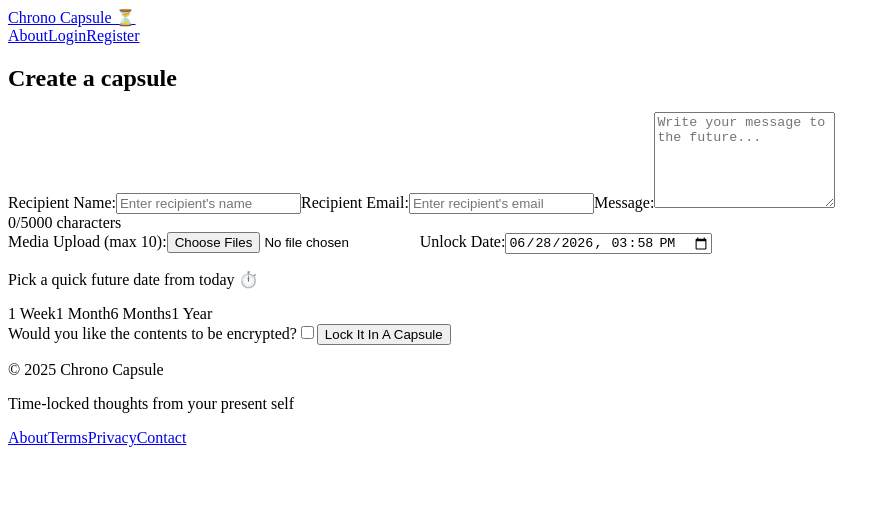
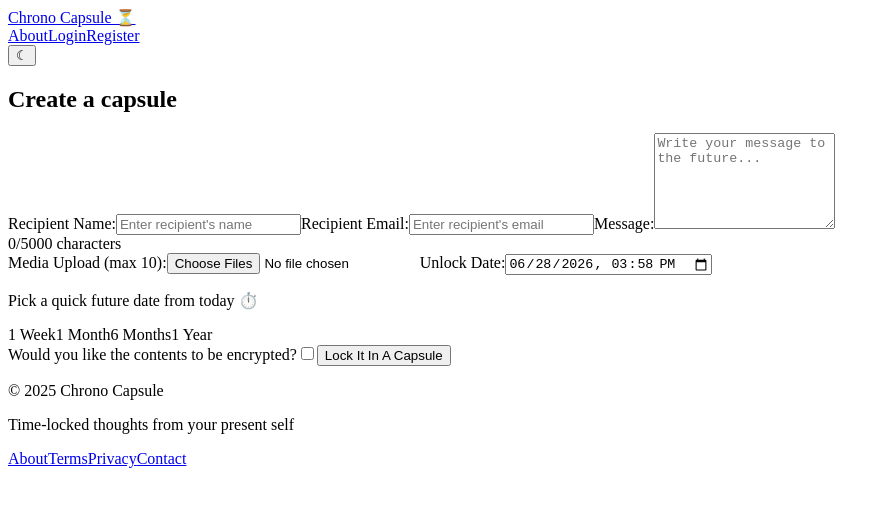
Before and after one commit to PuneetGopinath/chrono-capsule, a React app: page /create in a window 1280 px wide. Shown: the top 506 px of the page, without its empty margins (0-890 px from the left). Built offline with nearby package versions, Linux system fonts and the light colour scheme; the HTML template or start-up script is replaced by a standard one.

Commit message:
feat: implement dark mode toggle and import google font "Inter"

```diff
--- a/src/client/App.jsx
+++ b/src/client/App.jsx
@@ -1,4 +1,5 @@
 import { BrowserRouter, Routes, Route } from "react-router-dom";
+import { useEffect } from "react";
 
 import Header from "./components/Header";
 import Home from "./components/Home";
@@ -7,6 +8,10 @@ import Dashboard from "./components/Dashboard";
 import Footer from "./components/Footer";
 
 export default function App() {
+    useEffect(() => {
+        document.body.classList.add("dark"); // starts in dark mode
+    }, []);
+
     return (
         <>
             <BrowserRouter>
--- a/src/client/components/Header.jsx
+++ b/src/client/components/Header.jsx
@@ -1,6 +1,14 @@
 import { Link } from "react-router-dom";
+import { useState } from "react";
 
 export default function Header() {
+    const [ isDark, setIsDark ] = useState(true);
+
+    const toggleTheme = () => {
+        document.body.classList.toggle("dark");
+        setIsDark(document.body.classList.contains("dark"));
+    };
+
     return (
         <header className="header">
             <div className="brand">
@@ -11,6 +19,11 @@ export default function Header() {
                 <Link to="/login">Login</Link>
                 <Link to="/register">Register</Link>
             </nav>
+            <button className="theme-toggle" onClick={toggleTheme} aria-label="Toggle dark mode">
+                <span className="icon" role="icon" aria-label="theme icon">
+                    {isDark ? "☾" : "☀"}
+                </span>
+            </button>
         </header>
     );
 };
--- a/src/client/index.css
+++ b/src/client/index.css
@@ -2,20 +2,56 @@
     box-sizing: border-box;
 }
 
+:root {
+    /* Colors for light theme */
+    --bg: #f8f9fa;
+    --bg-header: #fefefe;
+    --bg-body: #ffffff;
+    --bg-footer: #f1f3f6;
+    --bg-darker: #bcbcbc;
+    --header-border: #ddd;
+    --light-text: #444;
+    --darker-text: #333;
+    --nav-links-hover: #0077ff;
+    --text: #1a1a1a;
+    --border: #ccc;
+    --accent: #4a90e2;
+    --accent-hover: #3c7ad9;
+    --chip-bg: #e9ecef;
+    --chip-text: #333;
+}
+
+body.dark {
+    /* Colors for dark theme */
+    --bg: #121212;
+    --bg-header: #1e1e1e;
+    --bg-body: #1a1a1a;
+    --bg-footer: #181818;
+    --bg-darker: #434343;
+    --header-border: #333;
+    --light-text: #b0b0b0;
+    --darker-text: #e0e0e0;
+    --text: #f5f5f5;
+    --border: #444;
+    --chip-bg: #2a2a2a;
+    --chip-text: #e0e0e0;
+}
+
 body {
     margin: 0;
-    font-family: "Segoe UI", sans-serif;
-    background-color: #f8f9fa;
-    color: #1e1e1e;
+    font-family: "Inter", sans-serif;
+    background-color: var(--bg);
+    color: var(--text);
+    line-height: 1.6;
+    transition: background-color 0.3s ease, color 0.3s ease;
 }
 
 .header {
     display: flex;
-    justify-content: space-between;
     align-items: center;
     padding: 1.25rem 2rem;
-    background-color: #fefefe;
-    border-bottom: 1px solid #ddd;
+    background-color: var(--bg-header);
+    border-bottom: 1px solid var(--header-border);
     font-family: "Inter", sans-serif;
     position: sticky;
     top: 0;
@@ -26,33 +62,53 @@ body {
     font-size: 1.3rem;
     font-weight: 700;
     text-decoration: none;
-    color: #1a1a1a;
+    color: var(--text);
 }
 
 .nav-links {
     display: flex;
     gap: 1.25rem;
+    margin-left: auto;
+    margin-right: 0.5rem;
 }
 
 .nav-links a {
-    color: #444;
+    color: var(--light-text);
     font-weight: 500;
     text-decoration: none;
     transition: color 0.2s ease;
 }
 
 .nav-links a:hover {
-    color: #0077ff;
+    color: var(--nav-links-hover);
+}
+
+.theme-toggle {
+    background-color: transparent;
+    border: none;
+    font-size: 1.25rem;
+    cursor: pointer;
+    color: var(--accent);
+    padding: 0.4rem;
+    border-radius: 6px;
+    transition: transform 0.2s ease, color 0.2s ease;
+}
+
+.theme-toggle:hover {
+    transform: rotate(15deg) scale(1.1);
+    color: var(--accent-hover);
 }
 
 main {
-    padding: 2rem;
+    max-width: 640px;
+    margin: 2rem auto;
+    padding: 0 1rem;
 }
 
 .capsule-form {
     max-width: 600px;
     margin: 0 auto;
-    background: #ffffff;
+    background: var(--bg-body);
     padding: 2rem;
     border-radius: 12px;
     box-shadow: 0 4px 20px rgba(0, 0, 0, 0.08);
@@ -60,47 +116,46 @@ main {
 
 .capsule-form h2 {
     margin-bottom: 1.5rem;
-    color: #333;
+    color: var(--darker-text);
 }
 
 .capsule-form label {
     display: block;
     margin-top: 1rem;
     margin-bottom: 0.25rem;
-    color: #444;
+    color: var(--light-text);
     font-weight: 600;
     font-size: 0.95rem;
 }
 
-.capsule-form input[type="text"],
-.capsule-form input[type="email"]{
-    border-radius: 4px;
-    border: 1px solid #ccc;
-    width: 20rem;
+input,
+textarea {
+    background-color: var(--bg);
+    color: var(--text);
+    border: 1px solid #888;
+    border-radius: 6px;
+    width: 100%;
+    font-size: 1rem;
+    transition: all 0.2s ease;
+}
+
+input:focus,
+textarea:focus {
+    outline: none;
+    border-color: var(--accent);
+    box-shadow: 0 0 0 2px color-mix(in srgb, var(--accent) 30%, transparent);
+}
+
+.capsule-form input,
+.capsule-form textarea {
+    box-sizing: border-box;
     margin-top: 0.25rem;
     padding: 0.5rem;
-}
-
-.capsule-form textarea,
-.capsule-form input[type="file"],
-.capsule-form input[type="datetime-local"] {
-    width: 100%;
-    padding: 0.75rem;
-    font-size: 1rem;
-    margin-top: 0.25rem;
-    border: 1px solid #ccc;
-    border-radius: 8px;
-    background: #fefefe;
-    box-sizing: border-box;
 }
 
 .capsule-form textarea {
     resize: vertical;
     min-height: 120px;
-}
-
-.capsule-form input[type="file"] {
-    background-color: #fff;
 }
 
 .checkbox-wrap {
@@ -115,7 +170,7 @@ main {
 }
 
 .checkbox-wrap input[type="checkbox"] {
-    accent-color: #4a90e2; /* Modern browsers */
+    accent-color: var(--accent); /* Modern browsers */
     width: 1.1rem;
     height: 1.1rem;
     cursor: pointer;
@@ -123,21 +178,27 @@ main {
     margin: 1rem;
 }
 
-.capsule-form button {
+.capsule-form button[type="submit"] {
     margin-top: 1.5rem;
     border: none;
     padding: 0.75rem 1.5rem;
     border-radius: 8px;
-    background-color: #4a90e2;
+    background-color: var(--accent);
     color: white;
     font-size: 1rem;
     font-weight: 600;
     cursor: pointer;
-    transition: background-color 0.2s ease-in-out
+    transition: transform 0.1s ease, box-shadow 0.2s ease;
 }
 
-.capsule-form button:hover {
-    background-color: #3c7ad9;
+.capsule-form button[type="submit"]:hover {
+    transform: scale(1.02);
+    box-shadow: 0 4px 14px rgba(0, 0, 0, 0.15);
+    background-color: var(--accent-hover);
+}
+
+.capsule-form button[type="submit"]:active {
+    transform: scale(0.98);
 }
 
 .suggest-date-cont {
@@ -150,27 +211,31 @@ main {
 }
 
 .suggest-date {
-    background-color: #e9ecef;
+    display: inline-block;
+    background-color: var(--chip-bg);
     border-radius: 999px;
     cursor: pointer;
     padding: 0.4rem 1rem;
     font-size: 0.9rem;
     font-weight: 500;
-    color: #333;
-    transition: background-color 0.2s ease, transform 0.15s ease;
+    color: var(--chip-text);
+    transition: all 0.2s ease;
+    margin: 0.25rem;
 }
 
 .sugges-date:hover {
-    background-color: #d0d7de;
-    transform: translateY(-2px);
+    background-color: color-mix(in srgb, var(--accent) 10%, var(--chip-bg));
+    transform: translateY(-1px);
 }
 
 .suggest-date:active {
     transform: scale(0.96); /* squish effect */
+    background-color: var(--accent-hover);
+    color: white;
 }
 
 .suggest-date.active {
-    background-color: #4a90e2;
+    background-color: var(--accent);
     color: white;
 }
 
@@ -200,21 +265,21 @@ main {
     flex-wrap: wrap; /*Allows it to stack on smaller screens*/
     margin-top: 4rem;
     padding: 1.5rem 2rem;
-    background-color: #f1f3f6;
-    color: #444;
+    background-color: var(--bg-footer);
+    color: var(--light-text);
     font-size: 0.95rem;
     border-top: 1px solid #ddd;
 }
 
 .footer a {
-    color: #4a90e2;
+    color: var(--accent);
     text-decoration: none;
     margin-left: 1rem;
     transition: color 0.2s ease-in-out;
 }
 
 .footer a:hover {
-    color: #3c7ad9
+    color: var(--accent-hover);
 }
 
 /* Mobile Stacking */
--- a/src/client/index.html
+++ b/src/client/index.html
@@ -8,6 +8,9 @@
 
         <title>Chrono Capsule</title>
         <!--link rel="icon" href="/favicon.ico"-->
+        <link rel="preconnect" href="https://fonts.googleapis.com">
+        <link rel="preconnect" href="https://fonts.gstatic.com" crossorigin>
+        <link href="https://fonts.googleapis.com/css2?family=Inter:ital,opsz,wght@0,14..32,100..900;1,14..32,100..900&display=swap" rel="stylesheet">
         <link rel="stylesheet" href="./index.css">
     </head>
     <body>
```
